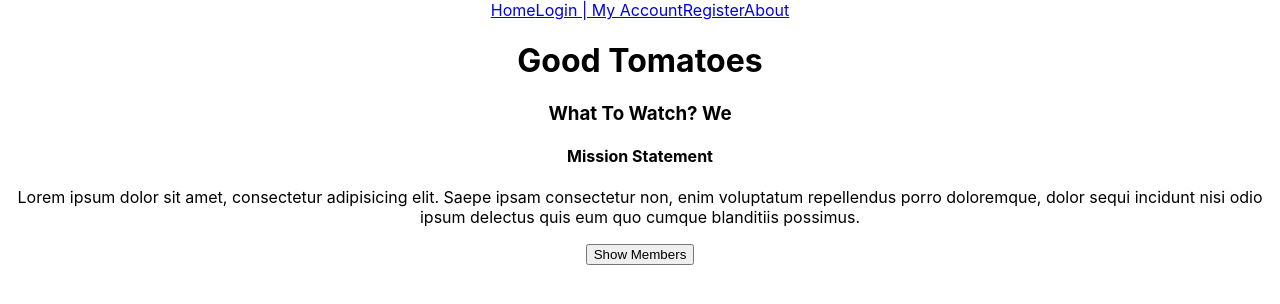
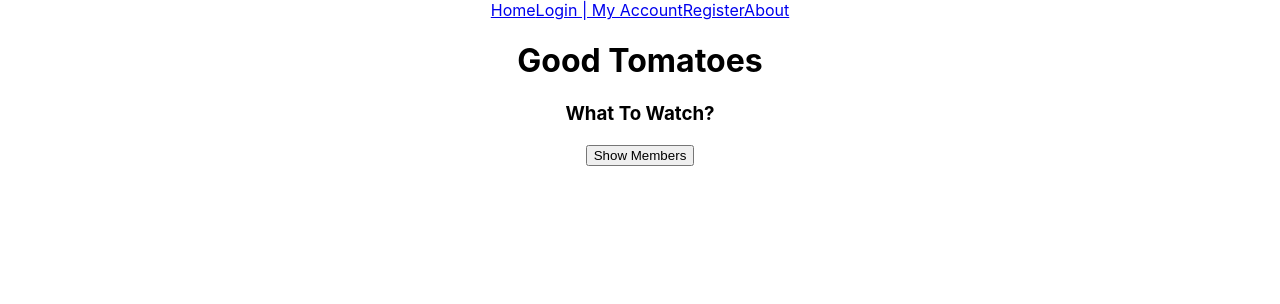
Before and after one commit to gbeaumont5/Front_end_homeless_helper, a React (Create React App) app: page / in a window 1280 px wide. Shown: the top 304 px of the page. Built offline with nearby package versions, Linux system fonts and the light colour scheme.

Commit message:
added div for search bar

```diff
--- a/src/App.js
+++ b/src/App.js
@@ -19,7 +19,7 @@ class App extends React.Component {
   render() {
     return (
       <div className='App'>
-        <Router>
+        <Router className='nav'>
           <div className='container'>
             <nav>
               <Link to='/'>Home</Link>
--- a/src/components/LandingPage.js
+++ b/src/components/LandingPage.js
@@ -6,22 +6,12 @@ class LandingPage extends Component {
     super(props);
   }
 
-  //   createNewMember()
-
   render() {
     return (
       <div>
         <h1>Good Tomatoes</h1>
-        <h3>What To Watch? We </h3>
-        <div>
-          <h4>Mission Statement</h4>
-          <p>
-            Lorem ipsum dolor sit amet, consectetur adipisicing elit. Saepe
-            ipsam consectetur non, enim voluptatum repellendus porro doloremque,
-            dolor sequi incidunt nisi odio ipsum delectus quis eum quo cumque
-            blanditiis possimus.
-          </p>
-        </div>
+        <h3>What To Watch?</h3>
+        <div className='search-bar' />
       </div>
     );
   }
```
